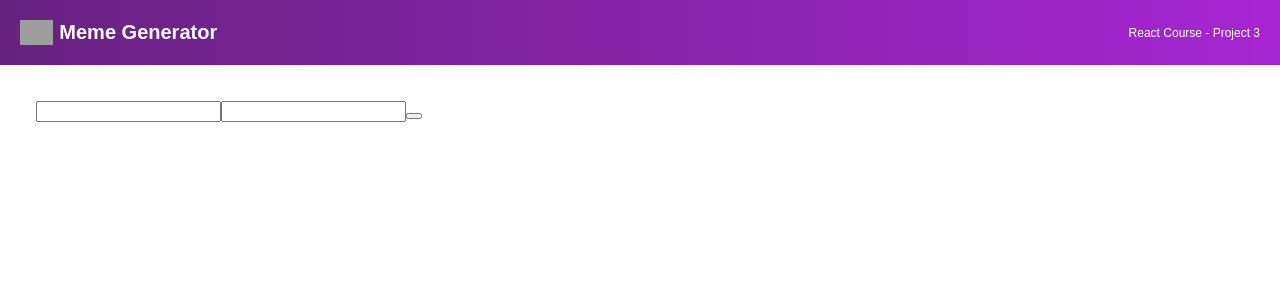
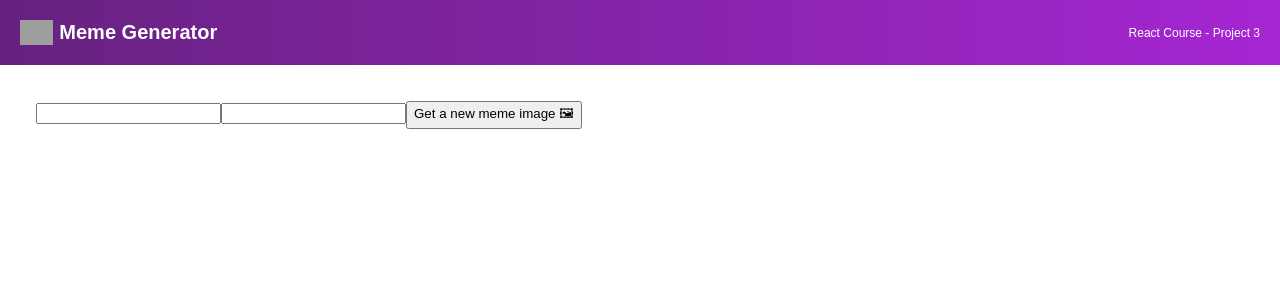
Before and after one commit to OtlotlengMajuja/OTLMAJ363_BCL2401_GroupE_Otlotleng-Majuja_DJS07, a React (Vite) app: page / in a window 1280 px wide. Shown: the top 300 px of the page. Built offline with nearby package versions, Linux system fonts and the light colour scheme; grey boxes are pictures that could not be loaded.

Commit message:
Added the 'type' attribute to the inputs and text for the button

```diff
--- a/src/components/Meme.jsx
+++ b/src/components/Meme.jsx
@@ -4,9 +4,9 @@ export default function Meme() {
   return (
     <main>
       <form>
-        <input />
-        <input />
-        <button></button>
+        <input type="text" />
+        <input type="text" />
+        <button>Get a new meme image 🖼</button>
       </form>
     </main>
   );
```
